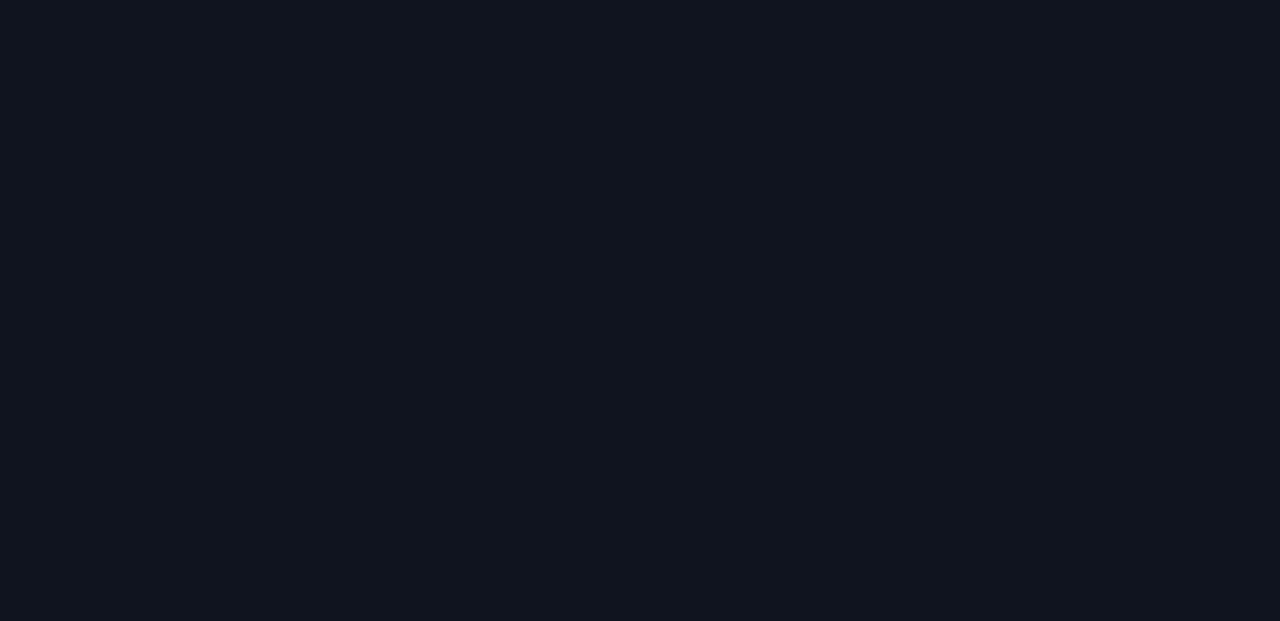
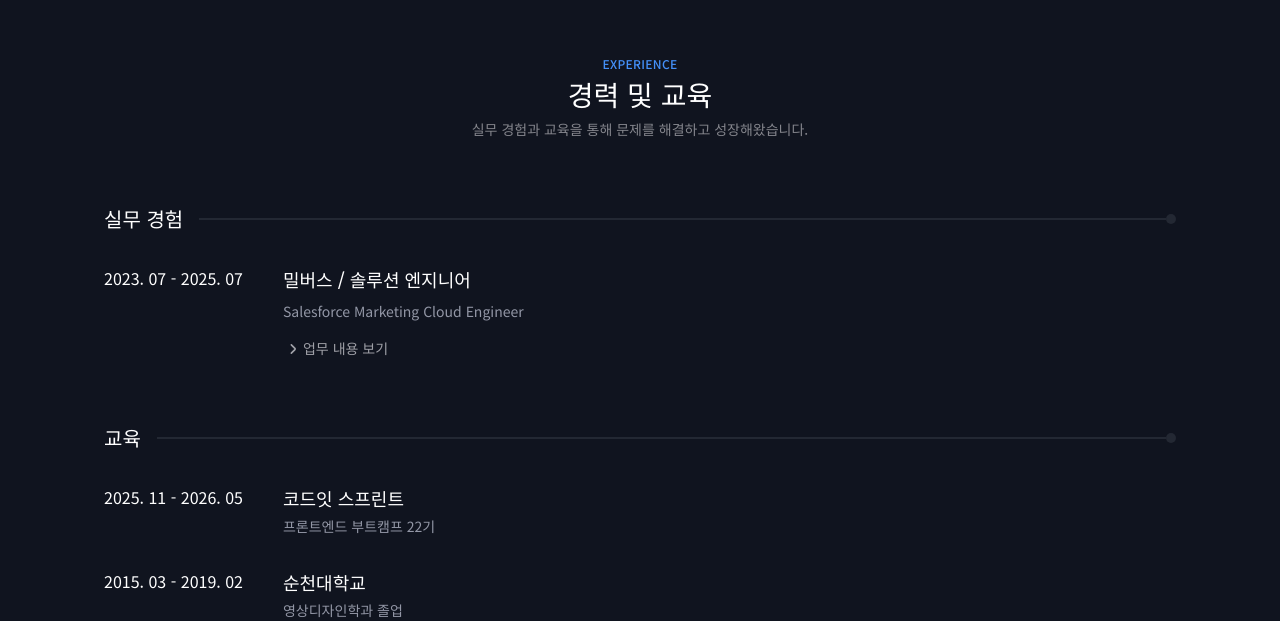
Before and after one commit to luneyeo/fe-portfolio, a Next.js app: page / in a window 1280 px wide. Shown: the part 2056-2677 px from the top of the page. Before the commit the page ends 1911 px from the top, so only its background shows below. Built offline with nearby package versions, Linux system fonts and the light colour scheme.

Commit message:
✨ feat: 경력 영역 컴포넌트 생성

```diff
--- a/app/page.tsx
+++ b/app/page.tsx
@@ -1,3 +1,4 @@
+import ExperienceSection from '@/components/sections/ExperienceSection';
 import ProjectsSection from '@/components/sections/ProjectsSection';
 import SkillsSection from '@/components/sections/SkillsSection';
 
@@ -6,6 +7,7 @@ export default function Home() {
     <>
       <SkillsSection />
       <ProjectsSection />
+      <ExperienceSection />
     </>
   );
 }
--- /dev/null
+++ b/components/common/EducationItem.tsx
@@ -0,0 +1,19 @@
+export default function EducationItem({
+  period,
+  institution,
+  detail,
+}: {
+  period: string;
+  institution: string;
+  detail: string;
+}) {
+  return (
+    <div className="flex gap-10">
+      <p className="typo-16-regular shrink-0">{period}</p>
+      <div className="flex flex-col gap-1">
+        <p className="typo-18-medium">{institution}</p>
+        <p className="typo-14-regular text-primary-300">{detail}</p>
+      </div>
+    </div>
+  );
+}
--- /dev/null
+++ b/components/common/ExperienceItem.tsx
@@ -0,0 +1,54 @@
+'use client';
+
+import { useState } from 'react';
+import IcChevronDown from '../ui/icons/IcChevronDown';
+
+export default function ExperienceItem({
+  period,
+  company,
+  role,
+  position,
+  tasks,
+}: {
+  period: string;
+  company: string;
+  role: string;
+  position: string;
+  tasks: string[];
+}) {
+  const [open, setOpen] = useState(false);
+
+  return (
+    <div className="flex gap-10">
+      <p className="typo-16-regular shrink-0">{period}</p>
+      <div className="flex flex-col gap-2">
+        <span className="typo-18-medium">
+          {company} / {role}
+        </span>
+        <p className="typo-14-regular text-primary-300">{position}</p>
+        <button
+          className="typo-14-regular mt-2 flex cursor-pointer items-center text-left text-gray-400 hover:text-gray-200"
+          onClick={() => setOpen((prev) => !prev)}
+        >
+          <IcChevronDown
+            className={`transition-transform duration-200 ${open ? 'rotate-0' : '-rotate-90'}`}
+          />
+          <span>업무 내용 보기</span>
+        </button>
+        {open && (
+          <ul className="border-primary-700 mt-2 flex flex-col gap-2 rounded-lg border px-6 py-4">
+            {tasks.map((task) => (
+              <li
+                key={task}
+                className="typo-14-regular text-primary-100 flex items-center gap-2"
+              >
+                <span className="text-primary-300">•</span>
+                {task}
+              </li>
+            ))}
+          </ul>
+        )}
+      </div>
+    </div>
+  );
+}
--- /dev/null
+++ b/components/sections/ExperienceSection.tsx
@@ -0,0 +1,44 @@
+import { educations, experiences } from '@/data/experiences';
+import ExperienceItem from '../common/ExperienceItem';
+import EducationItem from '../common/EducationItem';
+import SectionTitle from '../common/SectionTitle';
+
+function SectionHeader({ title }: { title: string }) {
+  return (
+    <div className="flex items-center gap-4">
+      <h2 className="typo-20-medium shrink-0">{title}</h2>
+      <div className="flex flex-1 items-center">
+        <div className="bg-primary-700 h-0.5 flex-1" />
+        <div className="bg-primary-700 h-2.5 w-2.5 rounded-full" />
+      </div>
+    </div>
+  );
+}
+
+export default function ExperienceSection() {
+  return (
+    <section className="mx-auto flex w-280 max-w-280 flex-col gap-16 px-6">
+      <SectionTitle
+        title="경력 및 교육"
+        subTitle="EXPERIENCE"
+        descrpition="실무 경험과 교육을 통해 문제를 해결하고 성장해왔습니다."
+      />
+      <div className="flex flex-col gap-8">
+        <SectionHeader title="실무 경험" />
+        <div className="flex flex-col gap-10">
+          {experiences.map((exp) => (
+            <ExperienceItem key={exp.company} {...exp} />
+          ))}
+        </div>
+      </div>
+      <div className="flex flex-col gap-8">
+        <SectionHeader title="교육" />
+        <div className="flex flex-col gap-8">
+          {educations.map((edu) => (
+            <EducationItem key={edu.institution} {...edu} />
+          ))}
+        </div>
+      </div>
+    </section>
+  );
+}
--- /dev/null
+++ b/components/ui/icons/IcChevronDown.tsx
@@ -0,0 +1,17 @@
+export default function IcChevronDown({ className }: { className?: string }) {
+  return (
+    <svg
+      width="20"
+      height="20"
+      viewBox="0 0 16 16"
+      fill="none"
+      xmlns="http://www.w3.org/2000/svg"
+      className={className}
+    >
+      <path
+        d="M10.9128 6.14971C11.1747 5.93614 11.5607 5.9512 11.8048 6.19528C12.0489 6.43936 12.0639 6.82536 11.8503 7.08721L11.8048 7.13799L8.9428 9.99997C8.42211 10.5206 7.57807 10.5206 7.05738 9.99997L4.1954 7.13799L4.14983 7.08721C3.93626 6.82536 3.95132 6.43936 4.1954 6.19528C4.43948 5.9512 4.82548 5.93614 5.08733 6.14971L5.13811 6.19528L8.00009 9.05726L10.8621 6.19528L10.9128 6.14971Z"
+        fill="currentColor"
+      />
+    </svg>
+  );
+}
--- /dev/null
+++ b/data/experiences.ts
@@ -0,0 +1,36 @@
+export type Experience = {
+  period: string;
+  company: string;
+  role: string;
+  position: string;
+  tasks: string[];
+};
+
+export type Education = {
+  period: string;
+  institution: string;
+  detail: string;
+};
+
+export const experiences: Experience[] = [
+  {
+    period: '2023. 07 - 2025. 07',
+    company: '밀버스',
+    role: '솔루션 엔지니어',
+    position: 'Salesforce Marketing Cloud Engineer',
+    tasks: ['마케팅', 'MCP', 'MCE'],
+  },
+];
+
+export const educations: Education[] = [
+  {
+    period: '2025. 11 - 2026. 05',
+    institution: '코드잇 스프린트',
+    detail: '프론트엔드 부트캠프 22기',
+  },
+  {
+    period: '2015. 03 - 2019. 02',
+    institution: '순천대학교',
+    detail: '영상디자인학과 졸업',
+  },
+];
```
Also changed, not shown: 1 other file (tests, documents, lock files or other folders).
